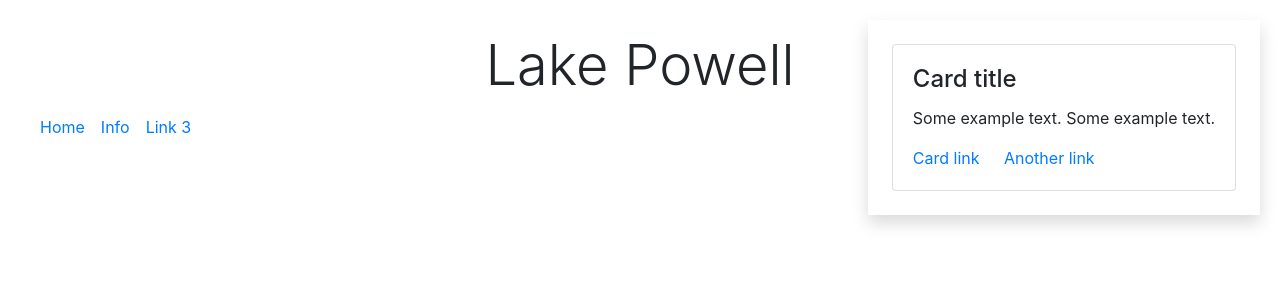
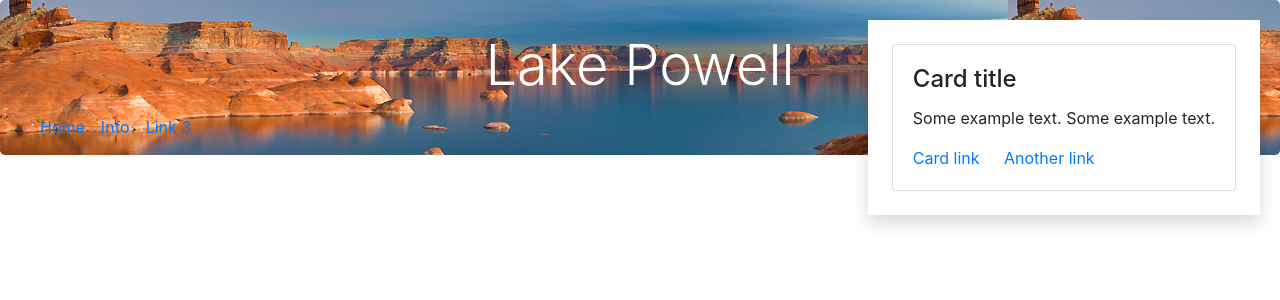
Before and after one commit to jordanburdett/lake-powell, a PHP site: page /home.php in a window 1280 px wide. Shown: the top 300 px of the page. Run offline with PHP 8.4, Linux system fonts and the light colour scheme.

Commit message:
built home.php index

```diff
--- a/styles.css
+++ b/styles.css
@@ -7,7 +7,8 @@
 .header {
     padding: 2rem 1rem;
     margin-bottom: none;
-    background-image: "headerImage.jpg";
+    background-image: url("headerImage.jpg");
+    color: white;
     border-radius: .3rem;
     padding-bottom: 0px;
 }
```
